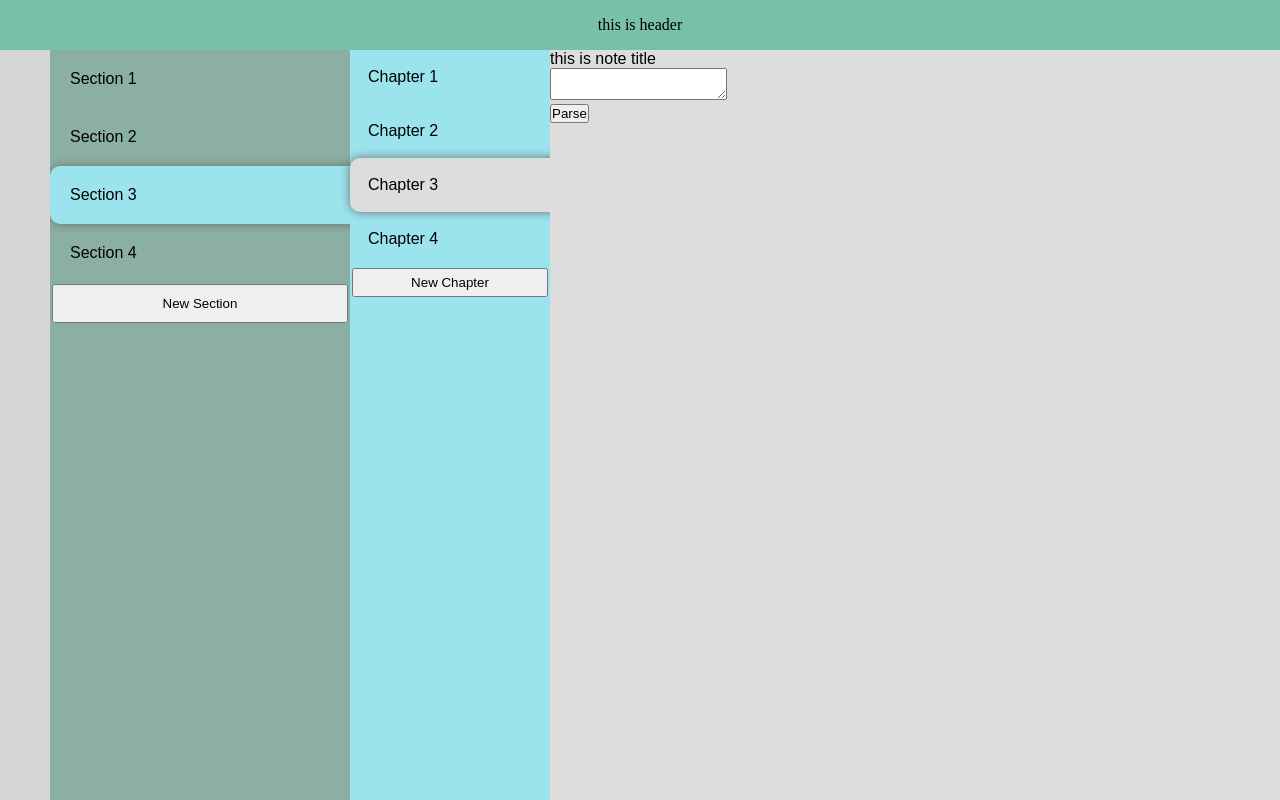
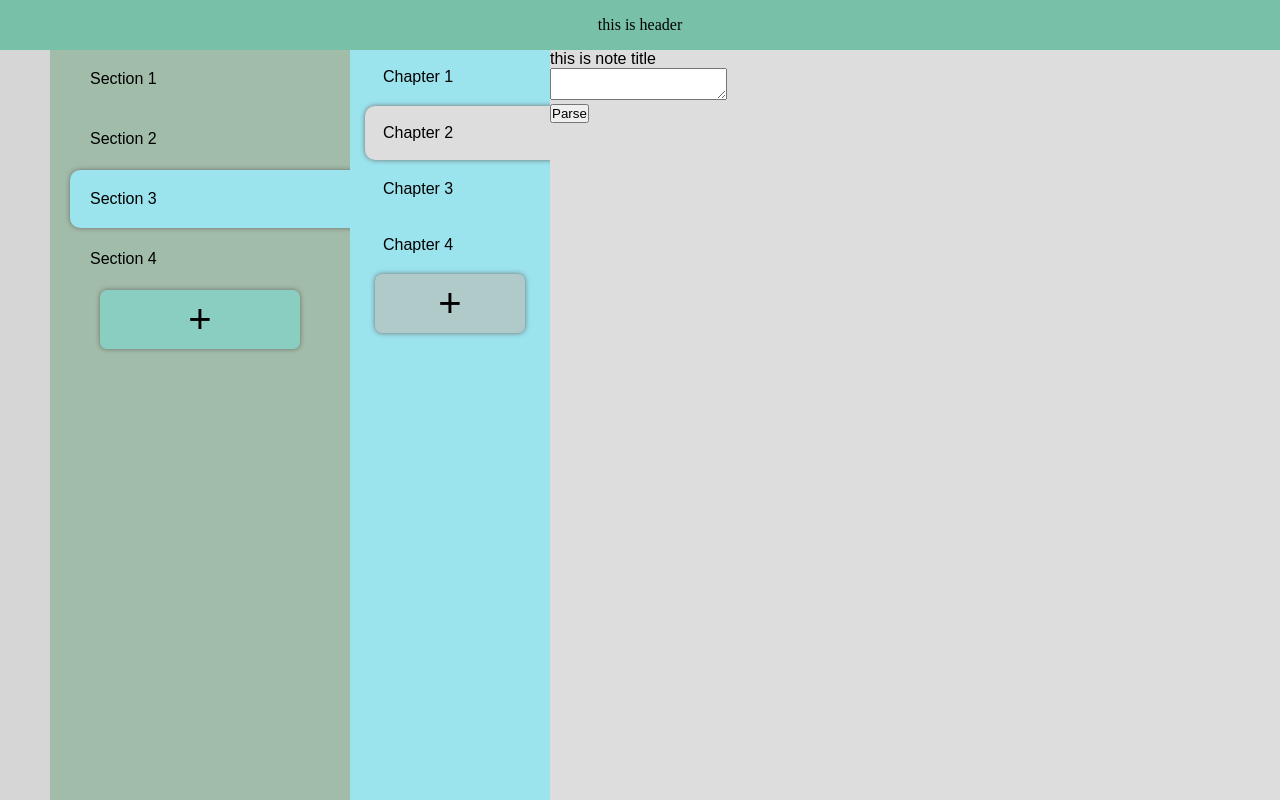
Before and after one commit to vitaminncpp/smartnote, a website with bundled scripts: page public/index.html in a window 1280 px wide. Built offline with nearby package versions, Linux system fonts and the light colour scheme; what showdown would draw is missing.

Commit message:
Section Add button

```diff
--- a/public/index.css
+++ b/public/index.css
@@ -1,3 +1,22 @@
+:root {
+    --section-background: #a1bca8;
+    --section-hover: rgba(0, 0, 0, 0.23);
+
+    --chapter-background: #9be3ed;
+    --chapter-hover: rgba(0, 0, 0, 0.16);
+
+    --canvas-background: #dddddd;
+
+    --general-shadow: #6d6d6d 0px 0px 10px;
+    --button-background-section: #8acec2;
+    --button-background-chapter: #afcac8;
+
+    --button-border-section-hover: solid 1px #222222;
+    --button-border-chapter-hover: solid 1px #222222;
+
+    --button-shadow: #6d6d6d 0px 0px 5px;
+}
+
 * {
     margin: 0px;
     padding: 0px;
@@ -36,11 +55,11 @@
     display: flex;
     flex-direction: column;
     width: 300px;
-    background: #8bafa2;
-    overflow: hidden;
+    background: var(--section-background);
+    overflow: scroll;
 }
 
-.section-list ul {
+.section-list ol {
     width: 100%;
 }
 
@@ -49,18 +68,35 @@
     height: auto;
     padding: 20px;
     cursor: pointer;
+    margin-bottom: 2px;
+    margin-left: 20px;
     border-radius: 10px;
 
 }
 
 .section-list li:hover {
-    background: #afd9dc;
+    background: var(--section-hover);
+}
+
+.section-list li:hover {
+    background: var(--section-hover);
 }
 
 .section-list button {
-    margin: 2px;
-    padding: 10px;
+    font-size: 2.5em;
+    padding: 7px;
+    background: var(--button-background-section);
+    border: 0px;
+    width: 200px;
+    align-self: center;
     cursor: pointer;
+    border-radius: 7px;
+    box-shadow: var(--button-shadow);
+}
+
+.section-list button:hover {
+    border: var(--button-border-section-hover);
+    border-radius: 30px;
 }
 
 .section {
@@ -72,10 +108,11 @@
     flex-direction: column;
     width: 200px;
     height: auto;
-    background: #9be3ed;
+    background: var(--chapter-background);
+    overflow: scroll;
 }
 
-.chapter-list ul {
+.chapter-list ol {
     width: 100%;
 }
 
@@ -83,21 +120,31 @@
     width: 100%;
     padding: 18px;
     border-radius: 10px;
+    margin-bottom: 2px;
+    margin-left: 15px;
     cursor: pointer;
 }
 
 .chapter-list li:hover {
-    background: #b3b3b3;
+    background: var(--chapter-hover);
 }
 
 .chapter-list button {
-    height: auto;
-    width: auto;
-    padding: 5px;
-    margin: 2px;
+    font-size: 2.5em;
+    padding: 7px;
+    background: var(--button-background-chapter);
+    border: 0px;
+    width: 150px;
+    align-self: center;
     cursor: pointer;
+    border-radius: 7px;
+    box-shadow: var(--button-shadow);
 }
 
+.chapter-list button:hover {
+    border: var(--button-border-chapter-hover);
+    border-radius: 30px;
+}
 
 .chapter {
     display: flex;
@@ -164,11 +211,34 @@
 }
 
 .active-section {
-    background: #9be3ed;
-    box-shadow: #6d6d6d 0px 0px 10px;
+    background: var(--chapter-background);
+    box-shadow: var(--button-shadow);
+}
+
+.section-list li.active-section:hover {
+    background: var(--chapter-background);
 }
 
 .active-chapter {
-    background: #dddddd;
-    box-shadow: #6d6d6d 0px 0px 10px;
+    background: var(--canvas-background);
+    box-shadow: var(--button-shadow);
 }
+
+::-webkit-scrollbar {
+    width: 5px;
+}
+
+/* Track */
+::-webkit-scrollbar-track {
+    background: #f1f1f1;
+}
+
+/* Handle */
+::-webkit-scrollbar-thumb {
+    background: #888;
+}
+
+/* Handle on hover */
+::-webkit-scrollbar-thumb:hover {
+    background: #555;
+}
--- a/public/index.html
+++ b/public/index.html
@@ -20,9 +20,9 @@
 
         <div class="notebook">
             <div class="section-list">
-<!--                <div class="section-title" style="border-bottom: solid 1px #222222;padding:10px;background:#dddddd ">-->
-<!--                    Sections-->
-<!--                </div>-->
+                <!--                <div class="section-title" style="border-bottom: solid 1px #222222;padding:10px;background:#dddddd ">-->
+                <!--                    Sections-->
+                <!--                </div>-->
                 <ol style="list-style: none">
                     <li>
                         Section 1
@@ -38,8 +38,8 @@
                         Section 4
                     </li>
                 </ol>
-                <button>
-                    New Section
+                <button id="btn-add-section">
+                    +
                 </button>
             </div>
             <div class="section">
@@ -48,18 +48,18 @@
                         <li>
                             Chapter 1
                         </li>
-                        <li>
+                        <li class="active-chapter">
                             Chapter 2
                         </li>
-                        <li class="active-chapter">
+                        <li>
                             Chapter 3
                         </li>
                         <li>
                             Chapter 4
                         </li>
                     </ol>
-                    <button>
-                        New Chapter
+                    <button id="btn-add-chapter">
+                        +
                     </button>
                 </div>
                 <div class="chapter">
@@ -76,7 +76,7 @@
                             <div class="markdown-preview">
 
                             </div>
-                            <button class="btn-preview">
+                            <button id="btn-parse" class="btn-preview">
                                 Parse
                             </button>
                         </div>
--- a/src/index.ts
+++ b/src/index.ts
@@ -1,7 +1,8 @@
 import $ from 'jquery';
 import {Converter} from 'showdown';
 import ClickEvent = JQuery.ClickEvent;
-import type {Notebook} from "./notebook/notes";
+import type {Notebook, Section} from "./notebook/notes";
+import {marked} from "marked";
 
 const converter = new Converter();
 
@@ -20,18 +21,23 @@ $('.btn-preview').on('click', (event: ClickEvent) => {
     let content: string = ($(contentSelection).val()).toString();
     let previewSelection: string = `#${parent} > .markdown-preview`;
     let preview: string = converter.makeHtml(content);
+    // let preview = marked(content);
     $(previewSelection).html(preview);
 });
 
 const addSection = (title: string) => {
-    notebook.content.push({
+    let section: Section = {
         index: notebook.size,
         title: title,
         size: 0,
         chapters: []
-    });
+    };
+    notebook.content.push(section);
     notebook.size++;
     notebook.currChapt = -1;
+
+    let secElem: JQuery.htmlString = `<li>${section.title}</li>`;
+    $('.section-list ol').append(secElem);
 }
 const addChapter = (title: string) => {
     notebook.content[notebook.currSec].chapters.push({
@@ -52,3 +58,10 @@ const addNote = (title: string, content: string) => {
     });
     notebook.content[notebook.currSec].chapters[notebook.currChapt].size++;
 }
+
+const init = () => {
+    $('#btn-add-section').on('click', (event: ClickEvent) => {
+        addSection("New Section");
+    });
+}
+init();
```
Also changed, not shown: src/renderer/Renderer.ts (added, +16 -0 lines), src/test/test.ts (added), src/util/util.ts (added).
